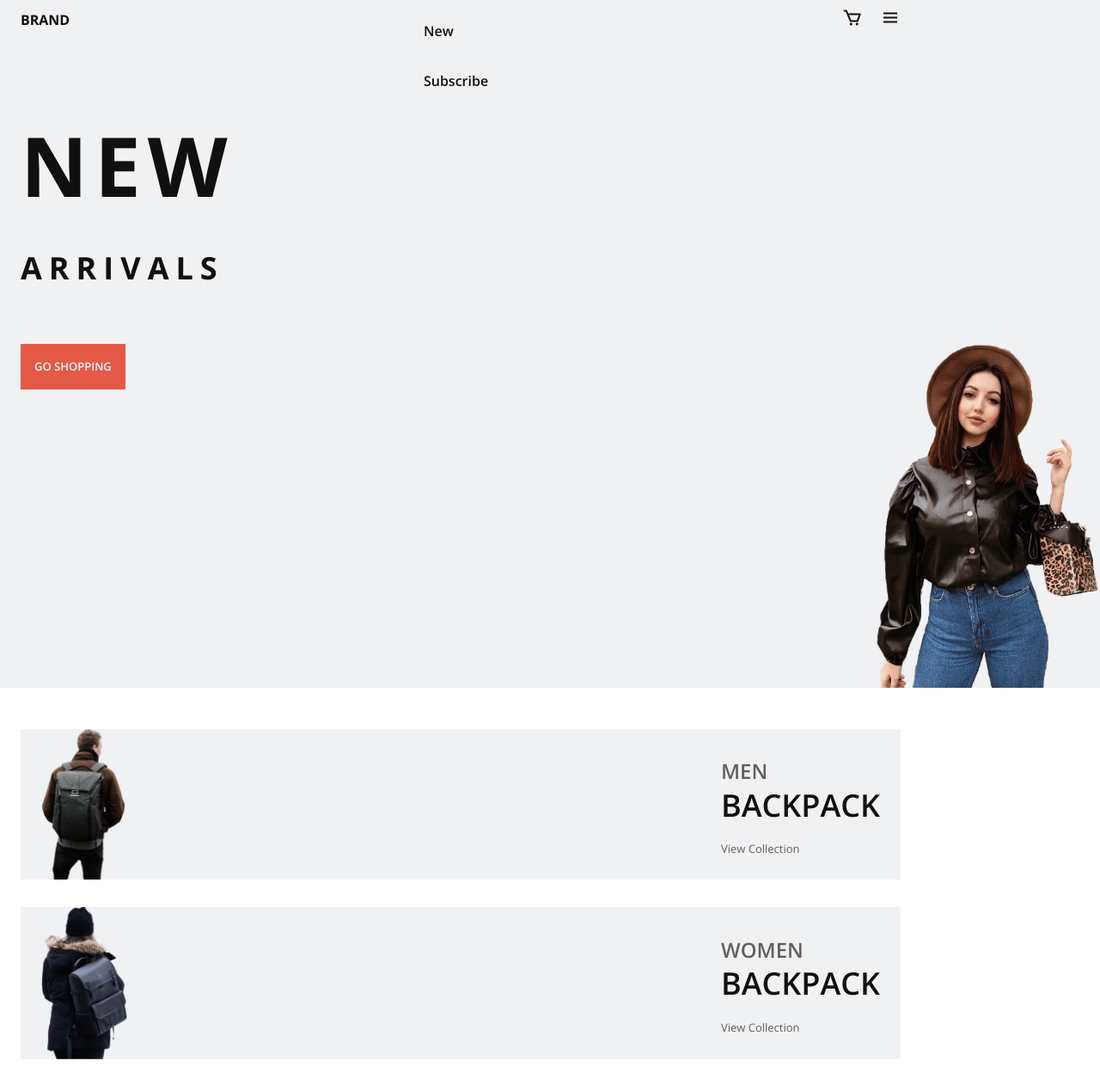
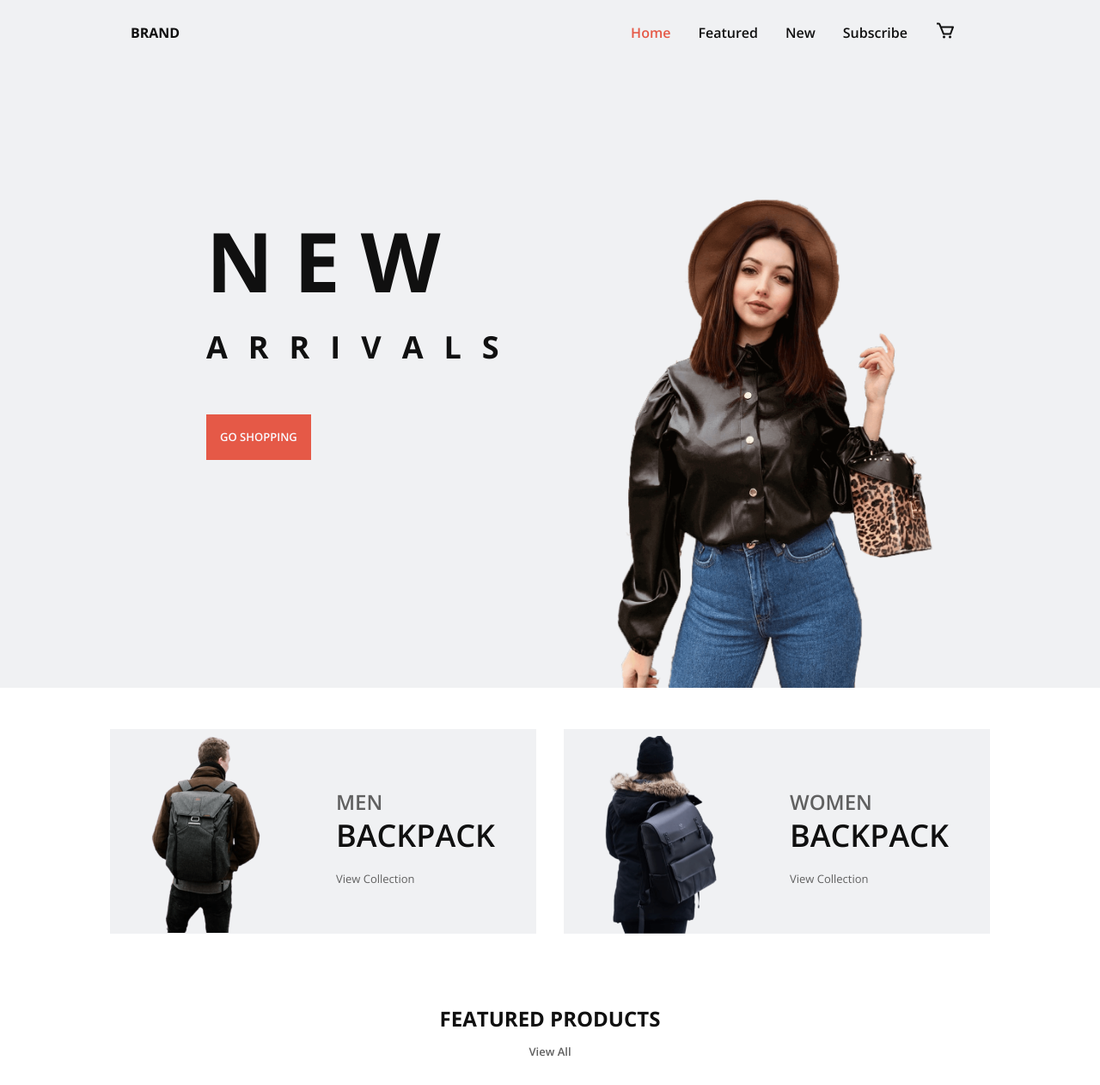
Before and after one commit to zeeshan490/e-commerce, a plain HTML site: page index.html in a window 1280 px wide. Shown: the top 1262 px of the page at 86% size. Drawn offline with nearby package versions, Linux system fonts and the light colour scheme.

Commit message:
responsive now

```diff
--- a/style.css
+++ b/style.css
@@ -500,3 +500,110 @@ img {
 }
 
 /* ===== MEDIA QUERIES=====*/
+
+@media screen and (min-width: 768px){
+  body{
+    margin: 0;
+  }
+
+  .section-all{
+    margin-bottom: var(--mb-4);
+  }
+
+  .nav{
+    height: calc(var(--header-height)+1rem);
+    padding: 1.5rem;
+    justify-content: initial;
+
+  }
+
+  .nav_menu{
+    margin-left: auto;
+  }
+
+  .nav_list{
+    display: flex;
+  }
+
+  .nav_item{
+    margin-left: var(--mb-4);
+    margin-bottom: 0;
+  }
+
+  .nav_toggle{
+    display: none;
+  }
+
+  .home_container{
+    height: 100vh;
+  }
+
+  .home_data{
+    padding: 0;
+    height: max-content;
+    align-self: center;
+  }
+
+  .home_title{
+    line-height: .8;
+    letter-spacing: 1.5rem;
+  }
+
+  .home_img{
+    width: 370px;
+  }
+
+  .collection_container{
+    grid-template-columns: repeat(2,1fr);
+    grid-template-rows: 1fr;
+  }
+
+  .collection_box{
+    padding: .5rem 3rem 0;
+  }
+
+  .collection_img{
+    width: 130px;
+  }
+
+  .featured_container,
+  .sponsors_container,
+  .footer_container{
+    grid-template-columns: repeat(4,1fr);
+  }
+
+  .offer_data{
+    padding: 5rem 0;
+  }
+
+  .new_container{
+    grid-template-columns: repeat(3,1fr);
+  }
+
+  .news_form{
+    width: 400px;
+    margin: 0 auto;
+  }
+
+  .footer_container{
+    padding: 2rem 0;
+  }
+
+}
+
+
+@media screen and (min-width: 1024px){
+  .global-grid{
+    margin-left: auto;
+    margin-right: auto;
+  }
+
+  .home_data{
+    padding-left: 7rem;
+  }
+
+  .home_img{
+    right: 15%;
+  }
+
+}
```
